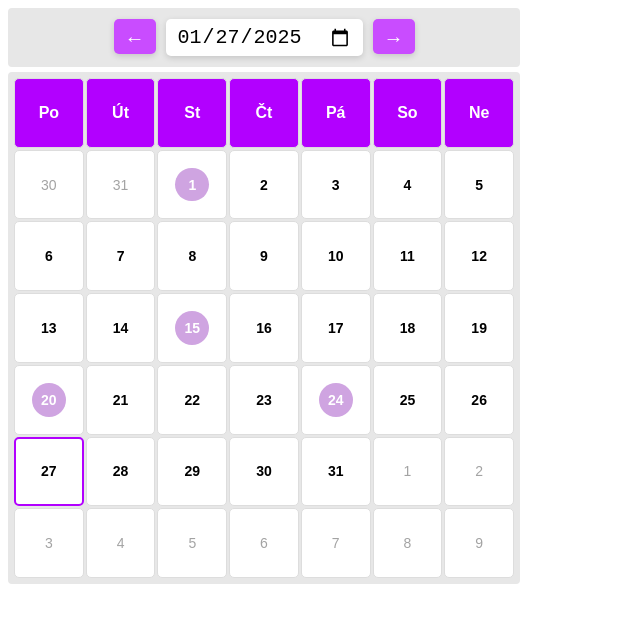
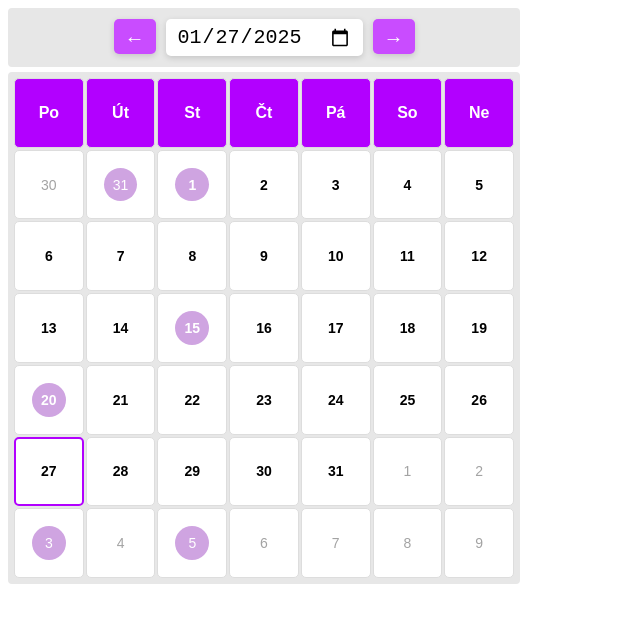
Before and after one commit to mave-k/custom-event-calendar, a plain HTML site: page develop/index.html in a window 1280 px wide. Shown: the whole page, without its empty margins (0-640 px from the left). Drawn offline with Linux system fonts and the light colour scheme.

Commit message:
feature(redrawCalednar): add events in prev and next month

```diff
--- a/develop/assets/Calendar.js
+++ b/develop/assets/Calendar.js
@@ -89,18 +89,37 @@ class Calendar{
                 i++ ) {
             htmlDay = document.createElement('div');
             htmlDay.classList.add('calendar-cell-other-month');
+
+            const foundEvents = this.events.filter(row => this.normalizeDate(daysInPrevMonth[i]) == this.normalizeDate(new Date(row.date)));
+            if( foundEvents.length>0){
+                const calendarEvent = document.createElement('div');
+                calendarEvent.classList.add('event');
+
+                displayedDay = new Date(foundEvents[0].date);
+                console.log(foundEvents[0].date);
+                calendarEvent.innerText = displayedDay.getDate();
+                this.displayedDates.push(displayedDay);
+
+                calendarEvent.title = this.getTitle(foundEvents);
+                htmlDay.appendChild(calendarEvent);
+
+            }else{
                 displayedDay = new Date(daysInPrevMonth[i]);
                 htmlDay.innerText = displayedDay.getDate();
                 this.displayedDates.push(displayedDay);
+            }
+
             htmlMainDivCalendar.appendChild(htmlDay);
         }
 
         for( let i = 0; i < daysInActualMonth.length; i++) {
             htmlDay = document.createElement('div');
             htmlDay.classList.add('calendar-cell');
+
             if( this.today.getDate()-1 == i){
                 htmlDay.classList.add('cell-today');
             }
+
             const foundEvents = this.events.filter(row => this.normalizeDate(daysInActualMonth[i]) == this.normalizeDate(new Date(row.date)));
             if( foundEvents.length>0){
                 console.log(foundEvents);
@@ -120,6 +139,7 @@ class Calendar{
                 htmlDay.innerText = displayedDay.getDate();
                 this.displayedDates.push(displayedDay);
             }
+
             htmlMainDivCalendar.appendChild(htmlDay);
         }
 
@@ -128,9 +148,25 @@ class Calendar{
         for( let i = 0; i < nextMonthLength; i++ ) {
             htmlDay = document.createElement('div');
             htmlDay.classList.add('calendar-cell-other-month');
+
+            const foundEvents = this.events.filter(row => this.normalizeDate(new Date(daysInNextMonth[i])) == this.normalizeDate(new Date(row.date)));
+            if( foundEvents.length>0){
+                const calendarEvent = document.createElement('div');
+                calendarEvent.classList.add('event');
+
+                displayedDay = new Date(foundEvents[0].date);
+                console.log(foundEvents[0].date);
+                calendarEvent.innerText = displayedDay.getDate();
+                this.displayedDates.push(displayedDay);
+
+                calendarEvent.title = this.getTitle(foundEvents);
+                htmlDay.appendChild(calendarEvent);
+
+            }else{
                 displayedDay = new Date(daysInNextMonth[i]);
                 htmlDay.innerText = displayedDay.getDate();
                 this.displayedDates.push(displayedDay);
+            }
 
             htmlMainDivCalendar.appendChild(htmlDay);
         }
@@ -217,7 +253,7 @@ class Calendar{
         return this.getDaysInMonth(nextYear, nextMonth);
     }
 
-    getDaysInMonth(year, month){ // TODO better work with Date object
+    getDaysInMonth(year, month){
         const days = [];
         const date = new Date(year, month, 1);
         while (date.getMonth() === month) {
--- a/develop/index.html
+++ b/develop/index.html
@@ -17,15 +17,14 @@
 
     <script type="text/javascript" src="assets/Calendar.js"></script>
     <script type="text/javascript">
+        const c = new Calendar('main', null, []);
+        c.render();
         const events = [    {name:'event1', date: '2025-01-01'},
-                            {name:'event1', date: '2025-01-24'},
                             {name:'event1', date: '2024-12-31'},
                             {name:'event1', date: '2025-02-05'},
                             {name:'event2', date: '2025-01-20'},
-                            {name:'event3', date: '2025-01-15'} ];
-
-        const c = new Calendar('main', null, []);
-        c.render();
+                            {name:'event3', date: '2025-01-15'},
+                            {name:'event3', date: '2025-02-03'}  ];
         for (let index = 0; index < events.length; index++) {
             c.addEvent( events[index].name, events[index].date, index == events.length-1 ? true: false);
         }
```
Lines whose indentation alone changed are shown as unchanged.
